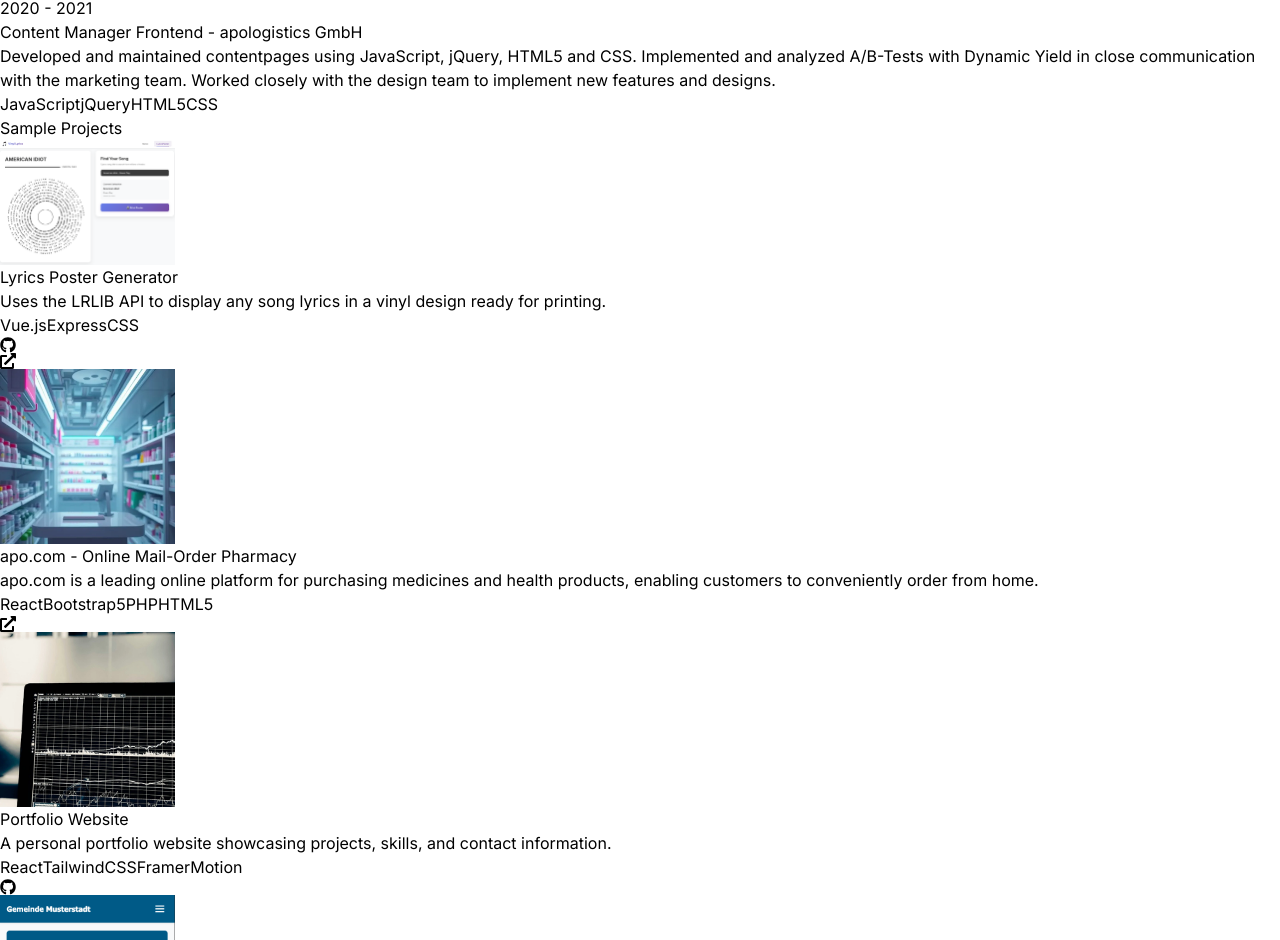
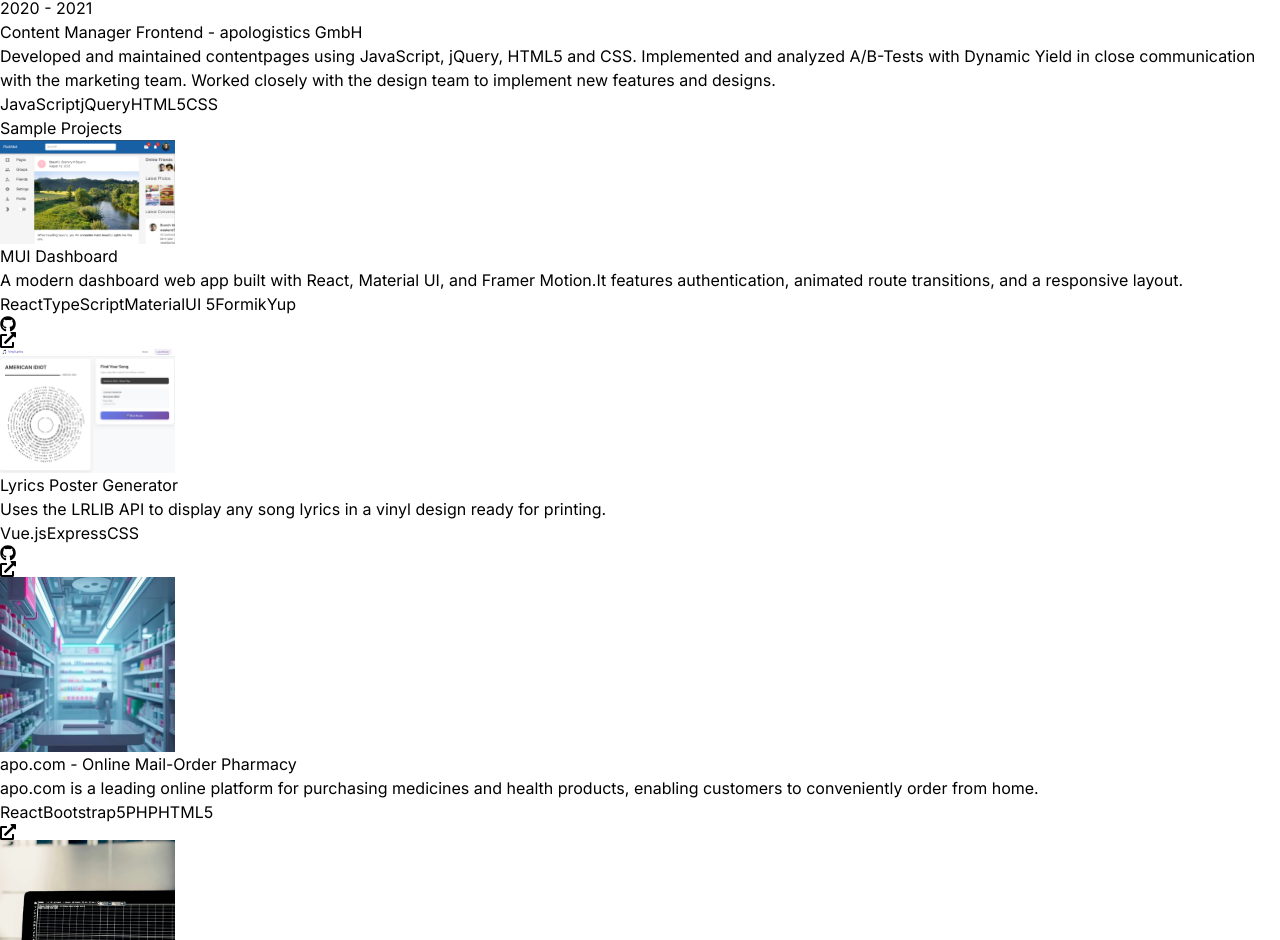
Before and after one commit to therobhe/react-homepage, a React (Vite) app: page / in a window 1280 px wide. Shown: the part 2633-3573 px from the top of the page. Built offline with nearby package versions, Linux system fonts and the light colour scheme.

Commit message:
Updated README.md

```diff
--- a/src/data/data.js
+++ b/src/data/data.js
@@ -4,6 +4,7 @@ import project3 from "../assets/projects/project-3.webp";
 import apocom from "../assets/projects/apocom.webp";
 import musterstadt from "../assets/projects/musterstadt.webp";
 import lyricsPoster from "../assets/projects/lyricsPoster.webp";
+import muiDashboard from "../assets/projects/muiDashboard.webp";
 /*import project4 from "../assets/projects/project-4.webp";*/
 
 /* Experiences */
@@ -24,6 +25,12 @@ export const EXPERIENCES = [
 
 /* Projects */
 export const PROJECTS = [
+  {
+    id: "muiDashboard",
+    image: muiDashboard,
+    technologies: ["React", "TypeScript", "MaterialUI 5", "Formik", "Yup"],
+    links: ["https://github.com/therobhe/mui-dashboard", "https://robhe-mui-dashboard.netlify.app/"]
+  },
   {
     id: "lyricsPoster",
     image: lyricsPoster,
--- a/src/language/de/translation.json
+++ b/src/language/de/translation.json
@@ -41,6 +41,12 @@
   "projects": {
     "headline": "Beispielprojekte",
     "items": [
+      {
+        "id": "muiDashboard",
+        "title": "MUI Dashboard",
+        "description": "Eine moderne Dashboard-Webanwendung, entwickelt mit React, Material UI und Framer Motion. Sie bietet Authentifizierung, animierte Routenübergänge und ein responsives Layout.",
+        "imageAlt": "MUI Dashboard Screenshot"
+      },
       {
         "id": "lyricsPoster",
         "title": "Lyrics Poster Generator",
--- a/src/language/en/translation.json
+++ b/src/language/en/translation.json
@@ -41,6 +41,12 @@
   "projects": {
     "headline": "Sample Projects",
     "items": [
+      {
+        "id": "muiDashboard",
+        "title": "MUI Dashboard",
+        "description": "A modern dashboard web app built with React, Material UI, and Framer Motion.It features authentication, animated route transitions, and a responsive layout.",
+        "imageAlt": "MUI Dashboard screenshot"
+      },
       {
         "id": "lyricsPoster",
         "title": "Lyrics Poster Generator",
```
Also changed, not shown: src/assets/projects/muiDashboard.webp (added).
